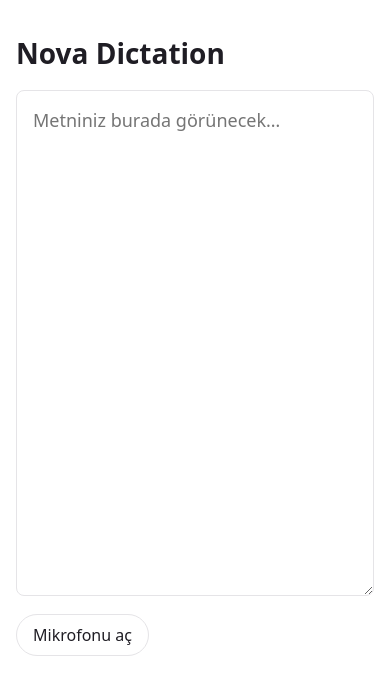
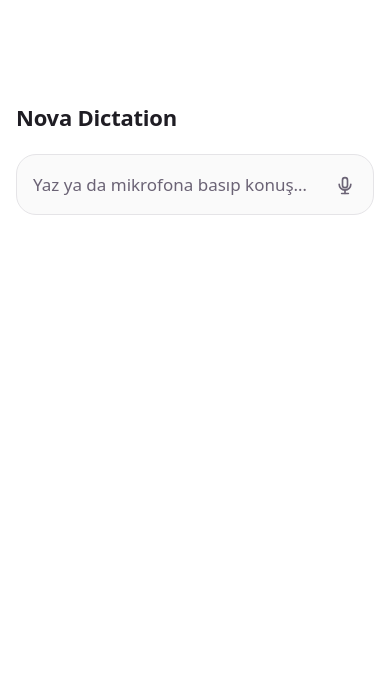
Before and after one commit to mertkara256/nova-dictation, a React (Vite) app: page / in a window 390 px wide. Shown: the top 694 px of the page. Built offline with nearby package versions, Linux system fonts and the light colour scheme.

Commit message:
feat(ui): auto-grow editor and icon-only mic button
Start the editor as a single line that grows with its content up to 70% of the viewport, place the microphone as an icon button inside the editor, and refresh the page styles.

```diff
--- a/src/index.css
+++ b/src/index.css
@@ -2,9 +2,11 @@
   --text: #1f1d24;
   --muted: #6b6375;
   --bg: #fff;
+  --surface: #fafafa;
   --border: #e5e4e7;
   --accent: #aa3bff;
   --danger: #d1242f;
+  --on-danger: #fff;
 
   font: 16px/1.5 system-ui, 'Segoe UI', Roboto, sans-serif;
   color-scheme: light dark;
@@ -17,9 +19,11 @@
     --text: #f3f4f6;
     --muted: #9ca3af;
     --bg: #16171d;
+    --surface: #1e1f27;
     --border: #2e303a;
     --accent: #c084fc;
     --danger: #ff6b6b;
+    --on-danger: #16171d;
   }
 }
 
@@ -28,96 +32,123 @@ body {
 }
 
 .app {
-  max-width: 760px;
+  max-width: 720px;
   margin: 0 auto;
-  padding: 32px 16px;
+  padding: 12vh 16px 32px;
 }
 
 h1 {
-  font-size: 28px;
+  margin: 0 0 20px;
+  font-size: 22px;
   font-weight: 600;
-  margin: 0 0 16px;
+  letter-spacing: -0.01em;
+}
+
+.composer {
+  display: flex;
+  align-items: flex-end;
+  gap: 8px;
+  padding: 8px 8px 8px 16px;
+  background: var(--surface);
+  border: 1px solid var(--border);
+  border-radius: 20px;
+  transition:
+    border-color 0.15s,
+    box-shadow 0.15s;
+}
+
+.composer:focus-within {
+  border-color: var(--accent);
+  box-shadow: 0 0 0 3px color-mix(in srgb, var(--accent) 20%, transparent);
 }
 
 .editor {
+  flex: 1;
   box-sizing: border-box;
-  width: 100%;
-  min-height: 60vh;
-  padding: 16px;
+  min-width: 0;
+  max-height: 70vh;
+  padding: 8px 0;
   font: inherit;
-  font-size: 18px;
+  font-size: 17px;
+  line-height: 1.6;
   color: inherit;
   background: transparent;
-  border: 1px solid var(--border);
-  border-radius: 8px;
-  resize: vertical;
+  border: none;
+  outline: none;
+  resize: none;
 }
 
-.editor:focus {
-  outline: 2px solid var(--accent);
-  outline-offset: -1px;
-}
-
-.toolbar {
-  display: flex;
-  align-items: center;
-  gap: 12px;
-  margin-top: 12px;
-  min-height: 40px;
+.editor::placeholder {
+  color: var(--muted);
 }
 
 .mic {
+  display: grid;
+  place-items: center;
   flex-shrink: 0;
-  padding: 8px 16px;
-  font: inherit;
-  color: inherit;
+  width: 40px;
+  height: 40px;
+  padding: 0;
+  color: var(--muted);
   background: transparent;
-  border: 1px solid var(--border);
-  border-radius: 999px;
+  border: none;
+  border-radius: 50%;
   cursor: pointer;
+  transition:
+    background-color 0.15s,
+    color 0.15s;
+}
+
+.mic:not([aria-pressed='true']):not(:disabled):hover {
+  color: var(--text);
+  background: var(--border);
+}
+
+.mic:focus-visible {
+  outline: 2px solid var(--accent);
+  outline-offset: 2px;
 }
 
 .mic[aria-pressed='true'] {
-  color: var(--danger);
-  border-color: var(--danger);
-}
-
-.mic[aria-pressed='true']::before {
-  content: '';
-  display: inline-block;
-  width: 8px;
-  height: 8px;
-  margin-right: 8px;
-  vertical-align: middle;
+  color: var(--on-danger);
   background: var(--danger);
-  border-radius: 50%;
-  animation: pulse 1.2s ease-in-out infinite;
+  animation: pulse 1.6s ease-out infinite;
 }
 
 .mic:disabled {
-  opacity: 0.5;
+  opacity: 0.4;
   cursor: not-allowed;
 }
 
 .partial {
-  margin: 0;
+  min-height: 1.5em;
+  margin: 8px 16px 0;
   color: var(--muted);
   font-style: italic;
 }
 
 .notice {
-  margin: 12px 0 0;
+  margin: 4px 16px 0;
+  font-size: 14px;
   color: var(--danger);
 }
 
 @keyframes pulse {
-  50% {
-    opacity: 0.3;
+  0% {
+    box-shadow: 0 0 0 0 color-mix(in srgb, var(--danger) 45%, transparent);
+  }
+  100% {
+    box-shadow: 0 0 0 10px transparent;
   }
 }
 
 @media (prefers-reduced-motion: reduce) {
-  .mic[aria-pressed='true']::before {
+  .composer,
+  .mic {
+    transition: none;
+  }
+
+  .mic[aria-pressed='true'] {
     animation: none;
   }
 }
--- a/src/ui/App.tsx
+++ b/src/ui/App.tsx
@@ -1,7 +1,9 @@
-import { useState } from 'react'
+import { useRef, useState } from 'react'
 import { appendSegment } from '../core/text.ts'
 import type { TranscriberError } from '../speech/transcriber.ts'
 import { createWebSpeechTranscriber, getSpeechRecognition } from '../speech/webSpeech.ts'
+import { MicIcon } from './MicIcon.tsx'
+import { useAutoGrow } from './useAutoGrow.ts'
 import { useDictation } from './useDictation.ts'
 
 const Recognition = getSpeechRecognition()
@@ -16,7 +18,9 @@ const errorMessages: Record<TranscriberError, string> = {
 
 function App() {
   const [text, setText] = useState('')
+  const editorRef = useRef<HTMLTextAreaElement>(null)
   const dictation = useDictation(transcriber)
+  useAutoGrow(editorRef, text)
 
   function toggleMic() {
     if (dictation.listening) {
@@ -29,27 +33,31 @@ function App() {
   return (
     <main className="app">
       <h1>Nova Dictation</h1>
+      <div className="composer">
         <textarea
+          ref={editorRef}
           className="editor"
+          rows={1}
           aria-label="Metin"
-        placeholder="Metniniz burada görünecek…"
+          placeholder="Yaz ya da mikrofona basıp konuş…"
           value={text}
           onChange={(event) => setText(event.target.value)}
         />
-      <div className="toolbar">
         <button
           type="button"
           className="mic"
+          aria-label="Mikrofon"
           aria-pressed={dictation.listening}
+          title={dictation.listening ? 'Mikrofonu kapat' : 'Mikrofonu aç'}
           disabled={!transcriber}
           onClick={toggleMic}
         >
-          {dictation.listening ? 'Mikrofonu kapat' : 'Mikrofonu aç'}
+          <MicIcon />
         </button>
+      </div>
       <p className="partial" aria-live="polite">
         {dictation.partial}
       </p>
-      </div>
       {!transcriber && (
         <p className="notice">
           Bu tarayıcı konuşma tanımayı desteklemiyor. Chrome veya Safari kullan.
--- /dev/null
+++ b/src/ui/MicIcon.tsx
@@ -0,0 +1,20 @@
+export function MicIcon() {
+  return (
+    <svg
+      width="20"
+      height="20"
+      viewBox="0 0 24 24"
+      fill="none"
+      stroke="currentColor"
+      strokeWidth="2"
+      strokeLinecap="round"
+      strokeLinejoin="round"
+      aria-hidden="true"
+    >
+      <rect x="9" y="2" width="6" height="12" rx="3" />
+      <path d="M5 10a7 7 0 0 0 14 0" />
+      <path d="M12 17v4" />
+      <path d="M8 21h8" />
+    </svg>
+  )
+}
--- /dev/null
+++ b/src/ui/useAutoGrow.ts
@@ -0,0 +1,24 @@
+import { type RefObject, useLayoutEffect } from 'react'
+
+/**
+ * Metin alanının yüksekliğini içeriğe göre ayarlar. CSS'teki max-height'a
+ * ulaşınca alan büyümeyi bırakır ve içeride kaydırılır.
+ */
+export function useAutoGrow(ref: RefObject<HTMLTextAreaElement | null>, value: string) {
+  useLayoutEffect(() => {
+    const el = ref.current
+    if (!el) return
+
+    const fit = () => {
+      el.style.height = 'auto'
+      el.style.height = `${el.scrollHeight}px`
+    }
+
+    fit()
+    // Dikteyle eklenen metin görünsün diye, kullanıcı yazmıyorsa en alta kaydır.
+    if (document.activeElement !== el) el.scrollTop = el.scrollHeight
+
+    window.addEventListener('resize', fit)
+    return () => window.removeEventListener('resize', fit)
+  }, [ref, value])
+}
```
Lines whose indentation alone changed are shown as unchanged.
